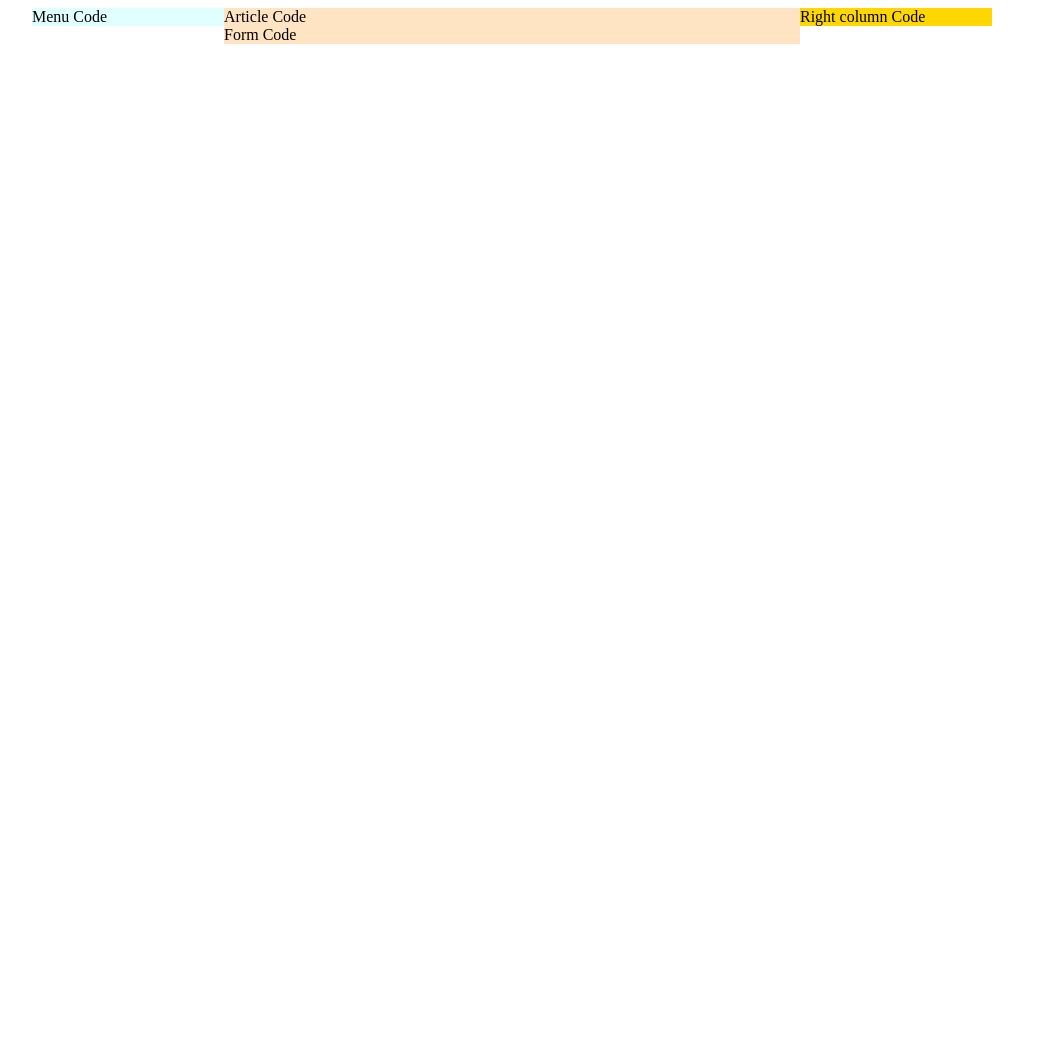
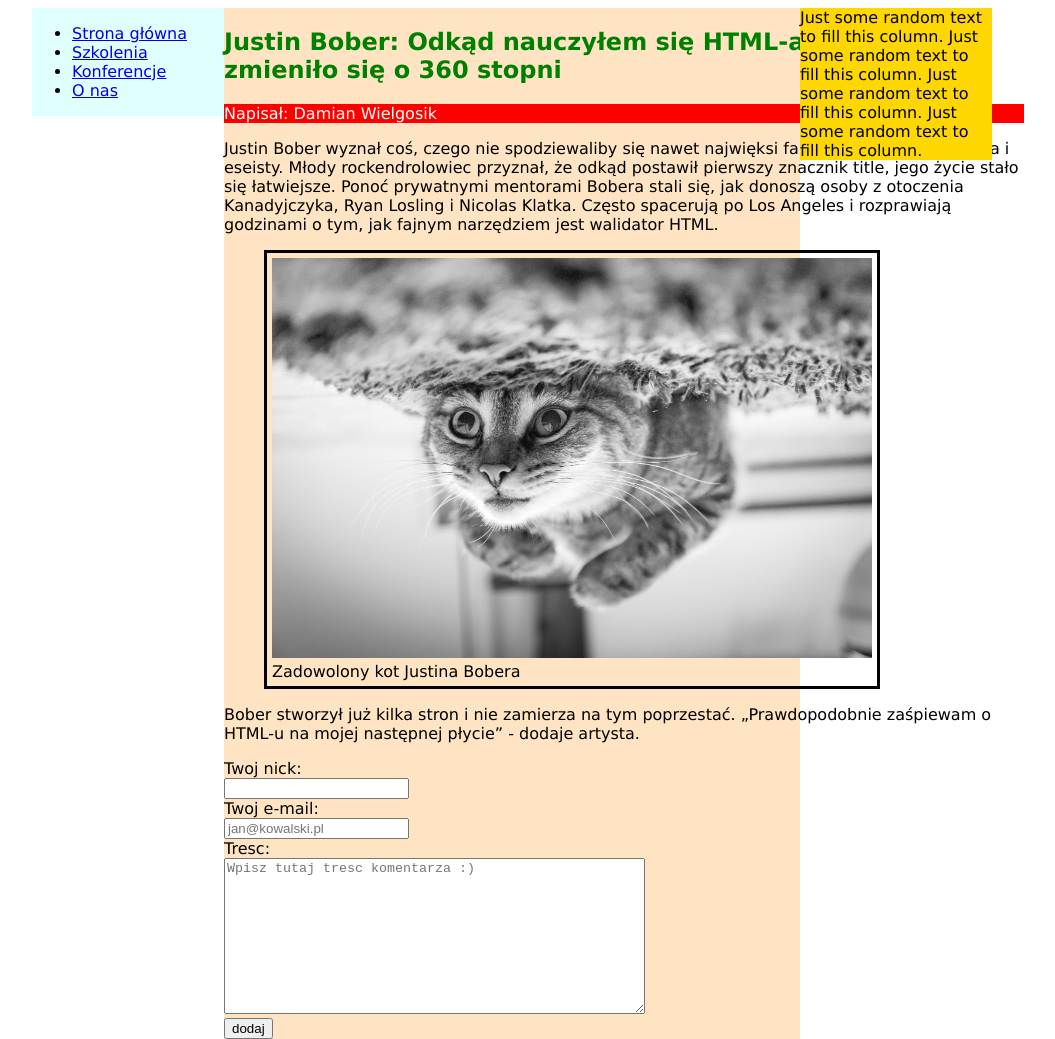
Before and after one commit to jan-grasewicz/html-uklad-kolumnowy, a plain HTML site: page index.html in a window 1280 px wide. Shown: the whole page, without its empty margins (128-1183 px from the left). Before the commit the page ends 800 px from the top, so only its background shows below. Drawn offline with Linux system fonts and the light colour scheme.

Commit message:
Everything just copy-pasted together.

```diff
--- a/index.html
+++ b/index.html
@@ -8,19 +8,77 @@
 <body>
     <div class="main-container">
         <nav class="site-menu">
-            Menu Code
+                        <ul class="site-nav">
+                        <li class="site-nav-item">
+                        <a href="index.html">Strona główna</a>
+                        </li>
+                        <li class="site-nav-item">
+                        <a href="szkolenia.html">Szkolenia</a>
+                        </li>
+                        <li class="site-nav-item">
+                        <a href="konferencje.html">Konferencje</a>
+                        </li>
+                        <li class="site-nav-item">
+                        <a href="onas.html">O nas</a>
+                        </li>
+                        </ul>
         </nav>
         <div class="main-content">
             <article>
-                Article Code
+                            <header>
+                            <h1>Justin Bober: Odkąd nauczyłem się HTML-a, moje życie
+                            zmieniło się o 360 stopni</h1>
+                            <p>Napisał: Damian Wielgosik</p>
+                            </header>
+                            <p>Justin Bober wyznał coś, czego nie spodziewaliby się
+                            nawet najwięksi fani tego zdolnego muzyka i eseisty. Młody
+                            rockendrolowiec przyznał, że odkąd postawił pierwszy znacznik
+                            title, jego życie stało się łatwiejsze. Ponoć prywatnymi
+                            mentorami Bobera stali się, jak donoszą osoby z otoczenia
+                            Kanadyjczyka, Ryan Losling i Nicolas Klatka. Często spacerują po
+                            Los Angeles i rozprawiają godzinami o tym, jak fajnym narzędziem
+                            jest walidator HTML.</p>
+                            <figure>
+                            <img src="cat.jpg" alt="Kot Justina Bobera jest
+                            zadowolony">
+                            <figcaption>Zadowolony kot Justina Bobera</figcaption>
+                            </figure>
+                            <p>Bober stworzył już kilka stron i nie zamierza na tym
+                            poprzestać. <q>Prawdopodobnie zaśpiewam o HTML-u na mojej
+                            następnej płycie</q> - dodaje artysta.
+                            </p>
             </article>
             <form>
-                Form Code
+                        <div>
+                            <label for="nickname">Twoj nick:</label>
+                        </div>
+                        <div>
+                            <input type="text" id="nickname" name="nickname">
+                        </div>
+                        <div>
+                            <label for="user-email">Twoj e-mail:</label>
+                        </div>
+                        <div>
+                            <input type="email" id="user-email" name="user-email" placeholder="jan@kowalski.pl"  required>
+                        </div>
+                        <div>
+                            <label for="content">Tresc:</label>
+                        </div>
+                        <div>
+                            <textarea rows="10" cols="50" id="content" name="content"
+                            placeholder="Wpisz tutaj tresc komentarza :)"></textarea>
+                        </div>
+                        <div>
+                            <input type="submit" value="dodaj">
+                        </div>
             </form>
         </div>
         <aside class="sidebar">
             <div>
-                Right column Code
+                Just some random text to fill this column.
+                Just some random text to fill this column.
+                Just some random text to fill this column.
+                Just some random text to fill this column.
             </div>
         </aside>
     </div>
--- a/main.css
+++ b/main.css
@@ -21,3 +21,47 @@
 .sidebar {
     background-color: Gold;
 }
+/*Menu*/
+body {
+    font-family: Verdana;
+}
+article {
+    width: 800px;
+}
+article header h1 {
+    color: green;
+}
+article header p {
+    background-color: red;
+    color: white;
+}
+article figure {
+    border: 3px solid black;
+    width: 600px;
+    padding: 5px;
+}
+article figure img {
+    width: 100%;
+}
+/*Article*/
+body {
+    font-family: Verdana;
+}
+article {
+    width: 800px;
+}
+article header h1 {
+    color: green;
+}
+article header p {
+    background-color: red;
+    color: white;
+}
+article figure {
+    border: 3px solid black;
+    width: 600px;
+    padding: 5px;
+}
+article figure img {
+    width: 100%;
+}
```
Also changed, not shown: cat.jpg (renamed from article/cat.jpg).
